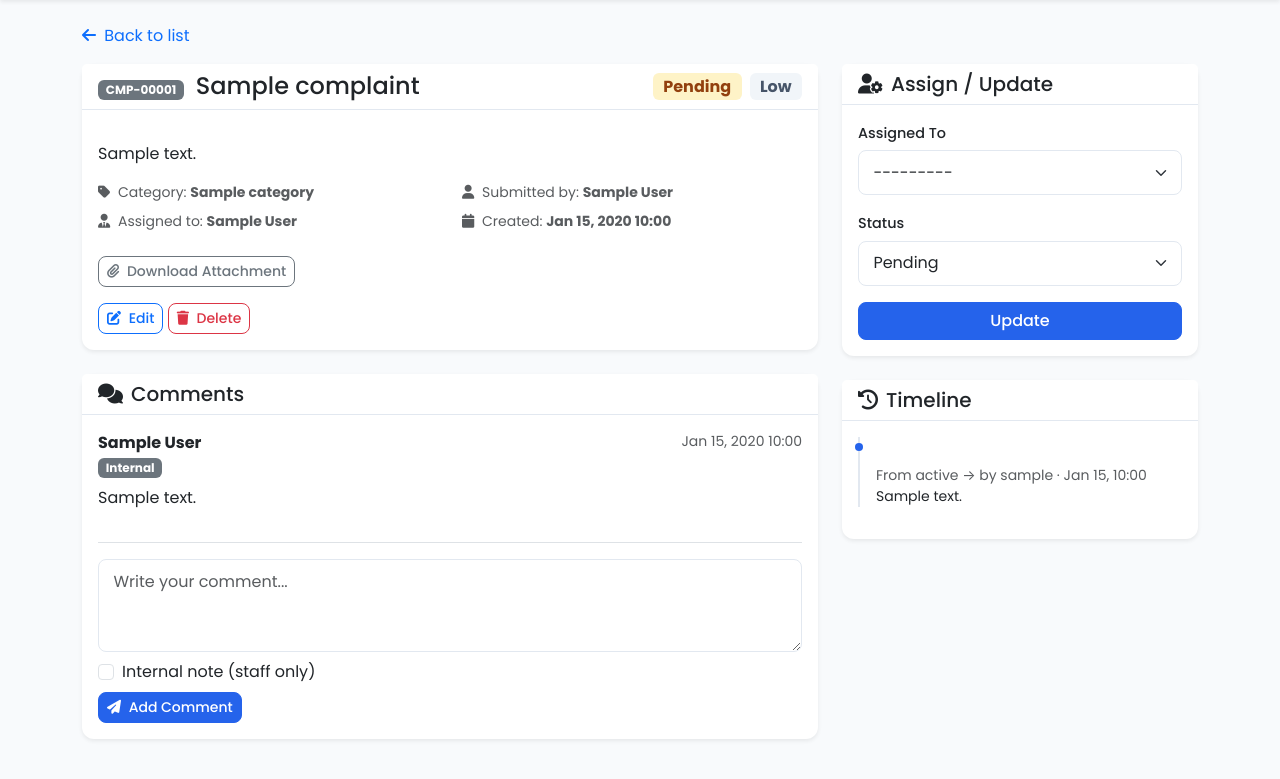
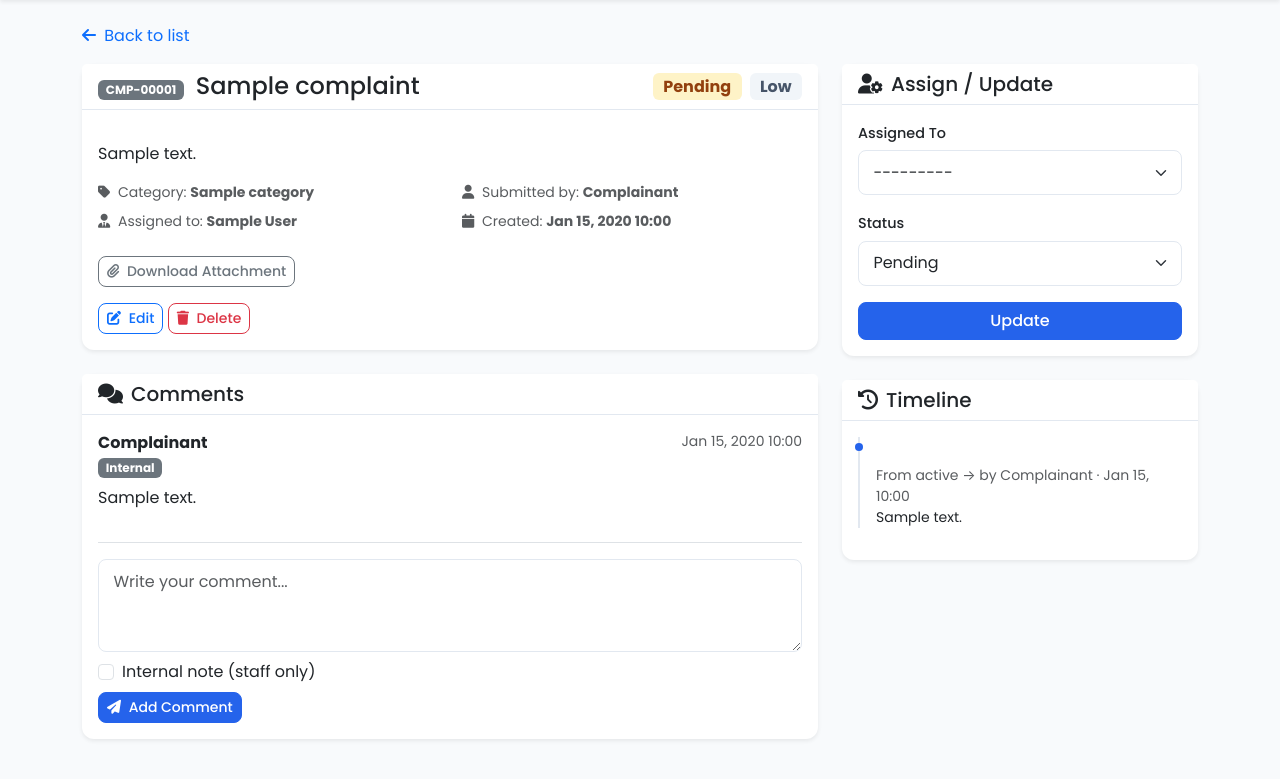
Before and after one commit to abishek056/complaint-management-system, a Django app: page /complaints/1/ in a window 1280 px wide. Shown: the part 56-835 px from the top of the page. Run offline with Django 5.2, Linux system fonts and the light colour scheme; a user stored in the database is signed in; tables that the repository leaves empty hold one stand-in row (values such as "Sample post").

Commit message:
hide user identity

```diff
--- a/complaints/views.py
+++ b/complaints/views.py
@@ -28,13 +28,15 @@ from .forms import (
 
 
 def get_user_role(user):
-    """Return the role string for a user, creating a Profile if missing."""
+    """Return the role string for a user."""
     if not user.is_authenticated:
         return None
     if user.is_superuser:
         return 'admin'
-    profile, _ = Profile.objects.get_or_create(user=user, defaults={'role': 'user'})
-    return profile.role
+    try:
+        return user.profile.role
+    except Profile.DoesNotExist:
+        return 'user'
 
 
 class HomeView(TemplateView):
@@ -237,10 +239,29 @@ class ComplaintDetailView(LoginRequiredMixin, DetailView):
         context['is_staff_or_admin'] = role in ('staff', 'admin') or self.request.user.is_superuser
         if context['is_staff_or_admin']:
             context['assign_form'] = AssignComplaintForm(instance=self.object)
-            context['comments'] = self.object.comments.all()
+            comments = list(self.object.comments.all())
         else:
-            context['comments'] = self.object.comments.filter(is_internal=False)
-        context['history'] = self.object.status_history.all()[:15]
+            comments = list(self.object.comments.filter(is_internal=False))
+        history = list(self.object.status_history.all()[:15])
+
+        # Hide the complainant's real identity: attach a safe display name
+        # to each comment/history entry instead of exposing the username.
+        complainant_id = self.object.submitted_by_id
+        for c in comments:
+            if c.author_id == complainant_id:
+                c.display_author = 'Complainant'
+            else:
+                c.display_author = c.author.get_full_name() or c.author.username
+        for h in history:
+            if h.changed_by_id is None:
+                h.display_actor = 'System'
+            elif h.changed_by_id == complainant_id:
+                h.display_actor = 'Complainant'
+            else:
+                h.display_actor = h.changed_by.get_full_name() or h.changed_by.username
+
+        context['comments'] = comments
+        context['history'] = history
         return context
 
     def post(self, request, *args, **kwargs):
@@ -443,7 +464,7 @@ class ExportComplaintsCSV(LoginRequiredMixin, UserPassesTestMixin, View):
         writer = csv.writer(response)
         writer.writerow([
             'Complaint ID', 'Title', 'Category', 'Priority', 'Status',
-            'Submitted By', 'Assigned To', 'Created At', 'Updated At'
+            'Assigned To', 'Created At', 'Updated At'
         ])
         for c in Complaint.objects.select_related('category', 'submitted_by', 'assigned_to'):
             writer.writerow([
@@ -452,7 +473,6 @@ class ExportComplaintsCSV(LoginRequiredMixin, UserPassesTestMixin, View):
                 c.category.name if c.category else '',
                 c.get_priority_display(),
                 c.get_status_display(),
-                c.submitted_by.username,
                 c.assigned_to.username if c.assigned_to else '',
                 c.created_at.strftime('%Y-%m-%d %H:%M'),
                 c.updated_at.strftime('%Y-%m-%d %H:%M'),
--- a/templates/admin_dashboard.html
+++ b/templates/admin_dashboard.html
@@ -64,7 +64,7 @@
                             <td><a href="{% url 'complaint_detail' c.pk %}">{{ c.complaint_id }}</a></td>
                             <td>{{ c.title|truncatechars:30 }}</td>
                             <td><span class="badge status-{{ c.status }}">{{ c.get_status_display }}</span></td>
-                            <td>{{ c.submitted_by.username }}</td>
+                            <td>Complainant</td>
                         </tr>
                         {% endfor %}
                     </tbody>
--- a/templates/complaints/complaint_detail.html
+++ b/templates/complaints/complaint_detail.html
@@ -22,17 +22,8 @@
                 <p class="mb-3">{{ complaint.description|linebreaks }}</p>
                 <div class="row small text-muted">
                     <div class="col-sm-6 mb-2"><i class="fas fa-tag me-1"></i> Category: <strong>{{ complaint.category.name|default:"—" }}</strong></div>
-                    <div class="col-sm-6 mb-2"><i class="fas fa-user me-1"></i> Submitted by: <strong>{{ complaint.submitted_by.get_full_name|default:complaint.submitted_by.username }}</strong></div>
-                    <div class="col-sm-6 mb-2">
-                        <i class="fas fa-user-tie me-1"></i> Assigned to:
-                        <strong>
-                            {% if complaint.assigned_to %}
-                                {{ complaint.assigned_to.get_full_name|default:complaint.assigned_to.username }}
-                            {% else %}
-                                Unassigned
-                            {% endif %}
-                        </strong>
-                    </div>
+                    <div class="col-sm-6 mb-2"><i class="fas fa-user me-1"></i> Submitted by: <strong>Complainant</strong></div>
+                    <div class="col-sm-6 mb-2"><i class="fas fa-user-tie me-1"></i> Assigned to: <strong>{% if complaint.assigned_to %}{{ complaint.assigned_to.get_full_name|default:complaint.assigned_to.username }}{% else %}Unassigned{% endif %}</strong></div>
                     <div class="col-sm-6 mb-2"><i class="fas fa-calendar me-1"></i> Created: <strong>{{ complaint.created_at|date:"M d, Y H:i" }}</strong></div>
                 </div>
                 {% if complaint.attachment %}
@@ -58,7 +49,7 @@
                 {% for comment in comments %}
                 <div class="comment-item mb-3 pb-3 border-bottom">
                     <div class="d-flex justify-content-between">
-                        <strong>{{ comment.author.get_full_name|default:comment.author.username }}</strong>
+                        <strong>{{ comment.display_author }}</strong>
                         <span class="small text-muted">{{ comment.created_at|date:"M d, Y H:i" }}</span>
                     </div>
                     {% if comment.is_internal %}<span class="badge bg-secondary mb-1">Internal</span>{% endif %}
@@ -114,7 +105,7 @@
                         <span class="badge status-{{ h.new_status }}">{{ h.new_status|title }}</span>
                         <p class="small text-muted mb-0 mt-1">
                             {% if h.old_status %}From {{ h.old_status }} → {% endif %}
-                            by {{ h.changed_by.username|default:"System" }} · {{ h.created_at|date:"M d, H:i" }}
+                            by {{ h.display_actor }} · {{ h.created_at|date:"M d, H:i" }}
                         </p>
                         {% if h.notes %}<p class="small mb-0">{{ h.notes }}</p>{% endif %}
                     </li>
```
Also changed, not shown: complaints/templatetag/privacy_tags.py (added, +30 -0 lines), complaints/templatetag/__init__.py (added), 1 other file.
